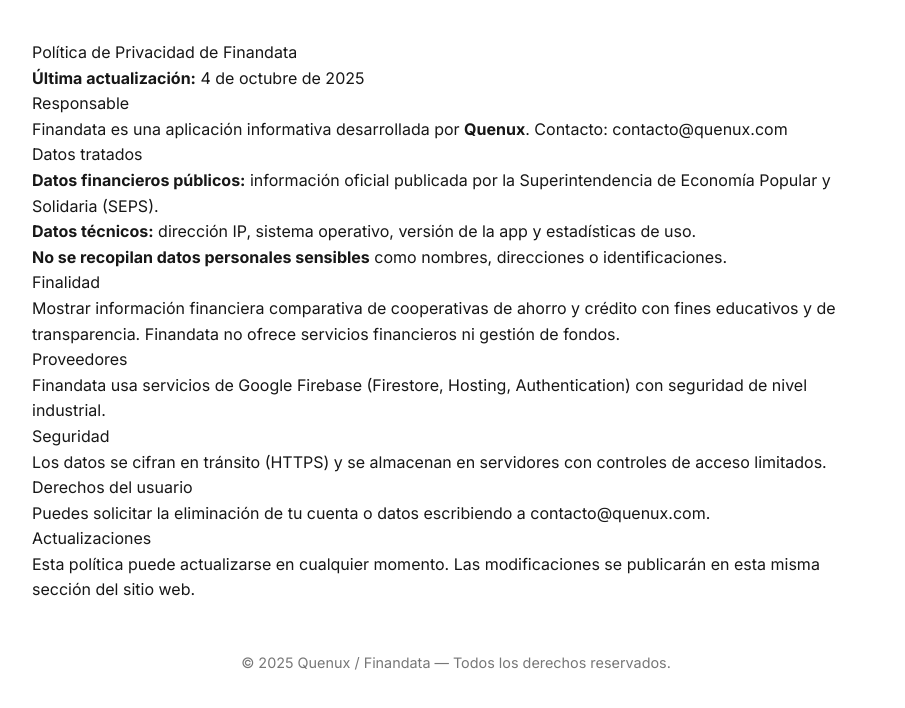
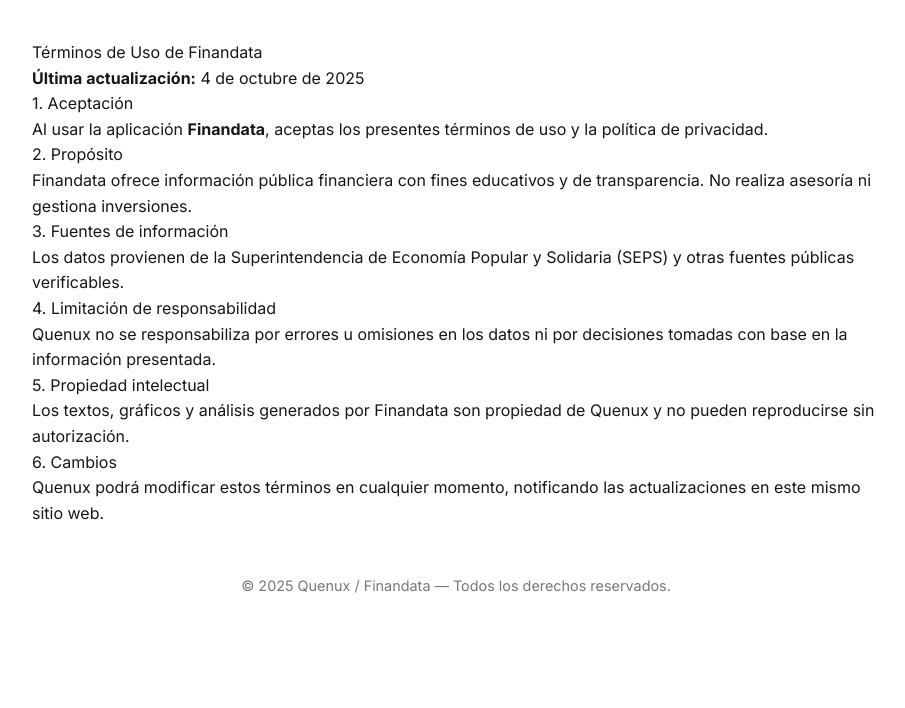
Before and after one commit to Diegoheriberto/quenux-web, a Next.js app: page /legal/terms/finandata in a window 1280 px wide. Shown: the top 708 px of the page, without its empty margins (184-1089 px from the left). Built offline with nearby package versions, Linux system fonts and the light colour scheme.

Commit message:
Update page.tsx
actualizacion nueva home

```diff
--- a/app/legal/terms/finandata/page.tsx
+++ b/app/legal/terms/finandata/page.tsx
@@ -8,64 +8,45 @@
         lineHeight: 1.6,
       }}
     >
-      <h1>Política de Privacidad de Finandata</h1>
+      <h1>Términos de Uso de Finandata</h1>
       <p>
         <strong>Última actualización:</strong> 4 de octubre de 2025
       </p>
 
-      <h2>Responsable</h2>
+      <h2>1. Aceptación</h2>
       <p>
-        Finandata es una aplicación informativa desarrollada por{" "}
-        <strong>Quenux</strong>. Contacto:{" "}
-        <a href="mailto:contacto@quenux.com">contacto@quenux.com</a>
+        Al usar la aplicación <strong>Finandata</strong>, aceptas los presentes
+        términos de uso y la política de privacidad.
       </p>
 
-      <h2>Datos tratados</h2>
-      <ul>
-        <li>
-          <strong>Datos financieros públicos:</strong> información oficial
-          publicada por la Superintendencia de Economía Popular y Solidaria
-          (SEPS).
-        </li>
-        <li>
-          <strong>Datos técnicos:</strong> dirección IP, sistema operativo,
-          versión de la app y estadísticas de uso.
-        </li>
-        <li>
-          <strong>No se recopilan datos personales sensibles</strong> como
-          nombres, direcciones o identificaciones.
-        </li>
-      </ul>
-
-      <h2>Finalidad</h2>
+      <h2>2. Propósito</h2>
       <p>
-        Mostrar información financiera comparativa de cooperativas de ahorro y
-        crédito con fines educativos y de transparencia. Finandata no ofrece
-        servicios financieros ni gestión de fondos.
+        Finandata ofrece información pública financiera con fines educativos y
+        de transparencia. No realiza asesoría ni gestiona inversiones.
       </p>
 
-      <h2>Proveedores</h2>
+      <h2>3. Fuentes de información</h2>
       <p>
-        Finandata usa servicios de Google Firebase (Firestore, Hosting,
-        Authentication) con seguridad de nivel industrial.
+        Los datos provienen de la Superintendencia de Economía Popular y
+        Solidaria (SEPS) y otras fuentes públicas verificables.
       </p>
 
-      <h2>Seguridad</h2>
+      <h2>4. Limitación de responsabilidad</h2>
       <p>
-        Los datos se cifran en tránsito (HTTPS) y se almacenan en servidores con
-        controles de acceso limitados.
+        Quenux no se responsabiliza por errores u omisiones en los datos ni por
+        decisiones tomadas con base en la información presentada.
       </p>
 
-      <h2>Derechos del usuario</h2>
+      <h2>5. Propiedad intelectual</h2>
       <p>
-        Puedes solicitar la eliminación de tu cuenta o datos escribiendo a{" "}
-        <a href="mailto:contacto@quenux.com">contacto@quenux.com</a>.
+        Los textos, gráficos y análisis generados por Finandata son propiedad de
+        Quenux y no pueden reproducirse sin autorización.
       </p>
 
-      <h2>Actualizaciones</h2>
+      <h2>6. Cambios</h2>
       <p>
-        Esta política puede actualizarse en cualquier momento. Las
-        modificaciones se publicarán en esta misma sección del sitio web.
+        Quenux podrá modificar estos términos en cualquier momento, notificando
+        las actualizaciones en este mismo sitio web.
       </p>
 
       <footer
```
